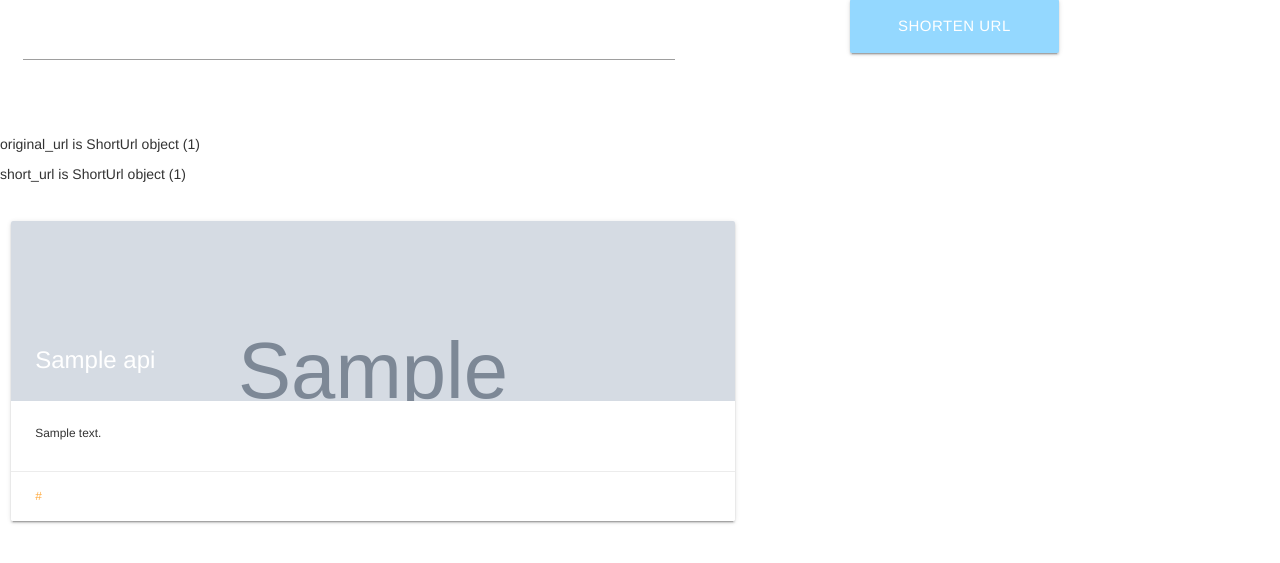
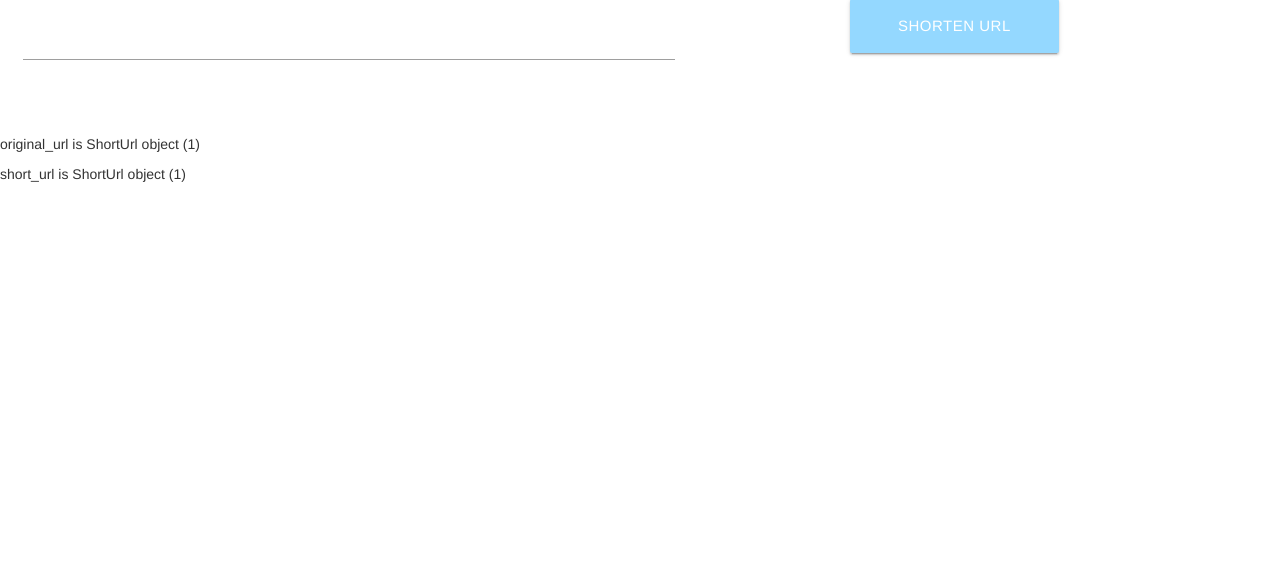
Before and after one commit to EminentStar/url-shortener-jk, a Django app: template shortener/templates/shortener/main_view.html in a window 1280 px wide. Shown: the part 188-751 px from the top of the page. Run offline with Django 3.2, Linux system fonts and the light colour scheme; tables that the repository leaves empty hold one stand-in row (values such as "Sample post"); the template is opened without the code that fills it: values that come from a table or form of the project are taken from there, most other values are stand-ins (such as "Sample title", 1, 10 or a date in 2020); grey boxes marked "Sample" are stand-in pictures; some libraries are stand-ins or nearby versions.

Commit message:
main_view.html 수정

```diff
--- a/shortener/templates/shortener/main_view.html
+++ b/shortener/templates/shortener/main_view.html
@@ -19,23 +19,5 @@
                 <p>short_url is {{ short_url }}</p>
             </div>
         {% endif %}
-        {% if api %}
-            <div class="row">
-                <div class="col s12 m7">
-                  <div class="card small">
-                    <div class="card-image">
-                      <img class="scrapped_img" src="{{ api.image }}">
-                        <span class="card-title">{{ api.title }}</span>
-                    </div>
-                    <div class="card-content">
-                        <p>{{ api.description }}</p>
-                    </div>
-                    <div class="card-action">
-                        <a href="{{ api.url }}">{{ api.url }}</a>
-                    </div>
-                  </div>
-                </div>
-            </div>
-        {% endif %}
     </div>
 {% endblock content %}
```
